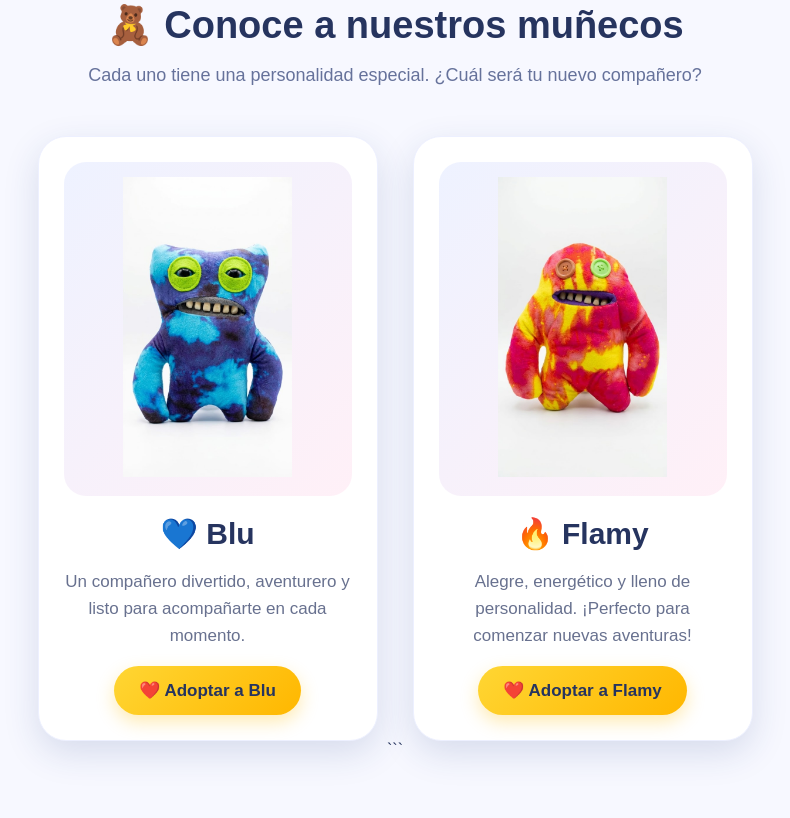
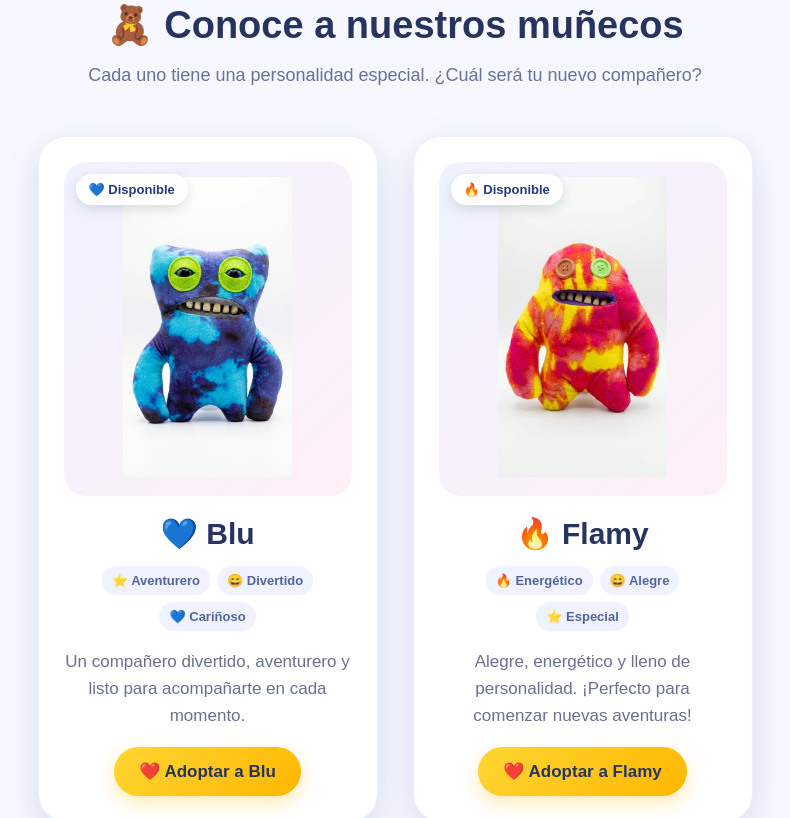
Before and after one commit to maxkety-2/adopta-muneco, a plain HTML site: page index.html in a window 1280 px wide. Shown: the part 731-1549 px from the top of the page, without its empty margins (245-1035 px from the left). Drawn offline with Linux system fonts and the light colour scheme; a script that the page names is missing.

Commit message:
Update index.html
Updated HTML structure and styles for improved layout and design.

````diff
--- a/index.html
+++ b/index.html
@@ -3,16 +3,16 @@
 <html lang="es">
 
 <head>
+
 <meta charset="UTF-8">
+
 <meta name="viewport" content="width=device-width, initial-scale=1.0">
 
 <title>Adopta un Muñeco 🧸</title>
 
 <style>
 
-/* =========================
-   ESTILO GENERAL
-========================= */
+/* ===== CONFIGURACIÓN GENERAL ===== */
 
 * {
     box-sizing: border-box;
@@ -27,9 +27,7 @@ body {
 }
 
 
-/* =========================
-   BARRA DE NAVEGACIÓN
-========================= */
+/* ===== MENÚ ===== */
 
 nav {
     position: sticky;
@@ -42,8 +40,7 @@ nav {
 
     padding: 15px 8%;
 
-    background: rgba(36, 59, 128, 0.95);
-    backdrop-filter: blur(10px);
+    background: rgba(36, 59, 128, 0.97);
 
     box-shadow: 0 4px 20px rgba(0,0,0,0.15);
 }
@@ -66,12 +63,10 @@ nav a:hover {
 }
 
 
-/* =========================
-   PORTADA
-========================= */
+/* ===== PORTADA ===== */
 
 header {
-    min-height: 520px;
+    min-height: 530px;
 
     display: flex;
     flex-direction: column;
@@ -128,13 +123,11 @@ header p {
 
 .boton-portada:hover {
     transform: translateY(-5px) scale(1.03);
-    background: #fff;
+    background: white;
 }
 
 
-/* =========================
-   SECCIÓN DE MUÑECOS
-========================= */
+/* ===== SECCIÓN DE MUÑECOS ===== */
 
 .seccion-munecos {
     padding: 80px 20px;
@@ -153,9 +146,7 @@ header p {
 }
 
 
-/* =========================
-   TARJETAS
-========================= */
+/* ===== TARJETAS ===== */
 
 .contenedor {
     display: flex;
@@ -188,7 +179,12 @@ header p {
     box-shadow: 0 20px 45px rgba(36,59,128,0.25);
 }
 
+
+/* ===== IMAGEN ===== */
+
 .imagen-contenedor {
+    position: relative;
+
     background: linear-gradient(135deg, #eef2ff, #fff0f7);
 
     border-radius: 22px;
@@ -209,21 +205,84 @@ header p {
     transform: scale(1.08) rotate(2deg);
 }
 
+
+/* ===== ETIQUETA ===== */
+
+.etiqueta {
+    position: absolute;
+
+    top: 12px;
+    left: 12px;
+
+    background: white;
+
+    color: #243b80;
+
+    padding: 8px 13px;
+
+    border-radius: 30px;
+
+    font-size: 13px;
+
+    font-weight: bold;
+
+    box-shadow: 0 4px 12px rgba(0,0,0,0.12);
+
+    z-index: 2;
+}
+
+
+/* ===== NOMBRE ===== */
+
 .muneco h2 {
     font-size: 30px;
     margin: 20px 0 10px;
 }
 
-.muneco p {
-    font-size: 17px;
-    line-height: 1.6;
-    color: #68718f;
+
+/* ===== CARACTERÍSTICAS ===== */
+
+.caracteristicas {
+    display: flex;
+
+    justify-content: center;
+
+    flex-wrap: wrap;
+
+    gap: 7px;
+
+    margin: 15px 0;
+}
+
+.caracteristicas span {
+    background: #f0f3ff;
+
+    color: #53649c;
+
+    padding: 7px 10px;
+
+    border-radius: 20px;
+
+    font-size: 13px;
+
+    font-weight: bold;
 }
 
 
-/* =========================
-   BOTONES
-========================= */
+/* ===== DESCRIPCIÓN ===== */
+
+.muneco p {
+    font-size: 17px;
+
+    line-height: 1.6;
+
+    color: #68718f;
+
+    min-height: 82px;
+}
+
+
+/* ===== BOTONES ===== */
 
 button {
     background: linear-gradient(135deg, #ffd633, #ffb700);
@@ -249,13 +308,12 @@ button {
 
 button:hover {
     transform: translateY(-3px);
+
     box-shadow: 0 10px 25px rgba(255,190,0,0.4);
 }
 
 
-/* =========================
-   FORMULARIO
-========================= */
+/* ===== FORMULARIO ===== */
 
 #formulario {
     display: none;
@@ -297,8 +355,6 @@ input {
     font-size: 16px;
 
     outline: none;
-
-    transition: 0.3s;
 }
 
 input:focus {
@@ -308,9 +364,7 @@ input:focus {
 }
 
 
-/* =========================
-   CERTIFICADO
-========================= */
+/* ===== CERTIFICADO ===== */
 
 #certificado {
     display: none;
@@ -323,8 +377,7 @@ input:focus {
 
     border-radius: 28px;
 
-    background:
-        linear-gradient(135deg, #fffbea, #fff5c7);
+    background: linear-gradient(135deg, #fffbea, #fff5c7);
 
     border: 3px dashed #f4c400;
 
@@ -335,18 +388,18 @@ input:focus {
 
 #certificado h2 {
     font-size: 32px;
+
     color: #b78600;
 }
 
 #resultado {
     font-size: 18px;
+
     line-height: 1.7;
 }
 
 
-/* =========================
-   QR
-========================= */
+/* ===== QR ===== */
 
 #qr {
     text-align: center;
@@ -362,6 +415,7 @@ input:focus {
 
 #qr p {
     color: #68718f;
+
     font-size: 17px;
 }
 
@@ -369,6 +423,7 @@ input:focus {
     display: flex;
 
     justify-content: center;
+
     align-items: center;
 
     margin: 30px auto;
@@ -385,9 +440,7 @@ input:focus {
 }
 
 
-/* =========================
-   FOOTER
-========================= */
+/* ===== FOOTER ===== */
 
 footer {
     background: #17275c;
@@ -402,9 +455,7 @@ footer {
 }
 
 
-/* =========================
-   ANIMACIÓN
-========================= */
+/* ===== ANIMACIÓN ===== */
 
 @keyframes flotar {
 
@@ -419,9 +470,7 @@ footer {
 }
 
 
-/* =========================
-   CELULARES
-========================= */
+/* ===== CELULARES ===== */
 
 @media (max-width: 700px) {
 
@@ -454,11 +503,13 @@ footer {
     #formulario,
     #certificado {
         width: 90%;
+
         padding: 30px 20px;
     }
 
     input {
         width: 100%;
+
         margin: 8px 0;
     }
 
@@ -470,9 +521,7 @@ footer {
 
 <body>
 
-<!-- =========================
-     MENÚ
-========================= -->
+<!-- ===== MENÚ ===== -->
 
 <nav>
 
@@ -482,17 +531,19 @@ footer {
 </div>
 
 <div>
+
     <a href="#inicio">Inicio</a>
+
     <a href="#munecos">Muñecos</a>
+
     <a href="#qr">QR</a>
+
 </div>
 ```
 
 </nav>
 
-<!-- =========================
-     PORTADA
-========================= -->
+<!-- ===== PORTADA ===== -->
 
 <header id="inicio">
 
@@ -517,9 +568,7 @@ footer {
 
 </header>
 
-<!-- =========================
-     MUÑECOS
-========================= -->
+<!-- ===== MUÑECOS ===== -->
 
 <section id="munecos" class="seccion-munecos">
 
@@ -543,6 +592,10 @@ footer {
 
         <div class="imagen-contenedor">
 
+            <span class="etiqueta">
+                💙 Disponible
+            </span>
+
             <img
                 src="azul.png"
                 alt="Blu, muñeco azul"
@@ -550,7 +603,19 @@ footer {
 
         </div>
 
-        <h2>💙 Blu</h2>
+        <h2>
+            💙 Blu
+        </h2>
+
+        <div class="caracteristicas">
+
+            <span>⭐ Aventurero</span>
+
+            <span>😄 Divertido</span>
+
+            <span>💙 Cariñoso</span>
+
+        </div>
 
         <p>
             Un compañero divertido, aventurero
@@ -558,10 +623,13 @@ footer {
         </p>
 
         <button onclick="mostrarFormulario('Blu 💙')">
+
             ❤️ Adoptar a Blu
+
         </button>
 
     </div>
+
 
 
     <!-- FLAMY -->
@@ -570,6 +638,10 @@ footer {
 
         <div class="imagen-contenedor">
 
+            <span class="etiqueta">
+                🔥 Disponible
+            </span>
+
             <img
                 src="fuego.png"
                 alt="Flamy, muñeco rojo y amarillo"
@@ -577,7 +649,19 @@ footer {
 
         </div>
 
-        <h2>🔥 Flamy</h2>
+        <h2>
+            🔥 Flamy
+        </h2>
+
+        <div class="caracteristicas">
+
+            <span>🔥 Energético</span>
+
+            <span>😄 Alegre</span>
+
+            <span>⭐ Especial</span>
+
+        </div>
 
         <p>
             Alegre, energético y lleno de personalidad.
@@ -585,7 +669,9 @@ footer {
         </p>
 
         <button onclick="mostrarFormulario('Flamy 🔥')">
+
             ❤️ Adoptar a Flamy
+
         </button>
 
     </div>
@@ -596,19 +682,20 @@ footer {
 
 </section>
 
-<!-- =========================
-     FORMULARIO
-========================= -->
+<!-- ===== FORMULARIO ===== -->
 
 <div id="formulario">
 
 ```
-<h2>📝 Formulario de adopción</h2>
+<h2>
+    📝 Formulario de adopción
+</h2>
 
 <p>
     Completa los datos para registrar
     a tu nuevo compañero.
 </p>
+
 
 <input
     type="text"
@@ -616,29 +703,33 @@ footer {
     placeholder="👤 Tu nombre"
 >
 
+
 <input
     type="text"
     id="nombreMuneco"
     placeholder="🧸 Nombre que tendrá tu muñeco"
 >
 
+
 <input
     type="hidden"
     id="tipo"
 >
 
+
 <br><br>
 
+
 <button onclick="adoptar()">
+
     🧸 Confirmar adopción
+
 </button>
 ```
 
 </div>
 
-<!-- =========================
-     CERTIFICADO
-========================= -->
+<!-- ===== CERTIFICADO ===== -->
 
 <div id="certificado">
 
@@ -656,9 +747,7 @@ footer {
 
 </div>
 
-<!-- =========================
-     QR
-========================= -->
+<!-- ===== QR ===== -->
 
 <section id="qr">
 
@@ -681,25 +770,25 @@ footer {
 
 </section>
 
-<!-- =========================
-     PIE DE PÁGINA
-========================= -->
+<!-- ===== FOOTER ===== -->
 
 <footer>
 
 ```
-🐾 <strong>Adopta un compañero.</strong><br>
+🐾 <strong>Adopta un compañero.</strong>
 
-Comparte una aventura. ❤️<br><br>
+<br>
+
+Comparte una aventura. ❤️
+
+<br><br>
 
 © 2026 Adopta un Muñeco
 ```
 
 </footer>
 
-<!-- =========================
-     CÓDIGO QR
-========================= -->
+<!-- ===== QR ===== -->
 
 <script src="https://cdnjs.cloudflare.com/ajax/libs/qrcodejs/1.0.0/qrcode.min.js"></script>
 
@@ -772,12 +861,15 @@ function adoptar() {
 
 
 new QRCode(
+
     document.getElementById("codigoQR"),
+
     {
         text: window.location.href,
         width: 200,
         height: 200
     }
+
 );
 
 </script>
````
